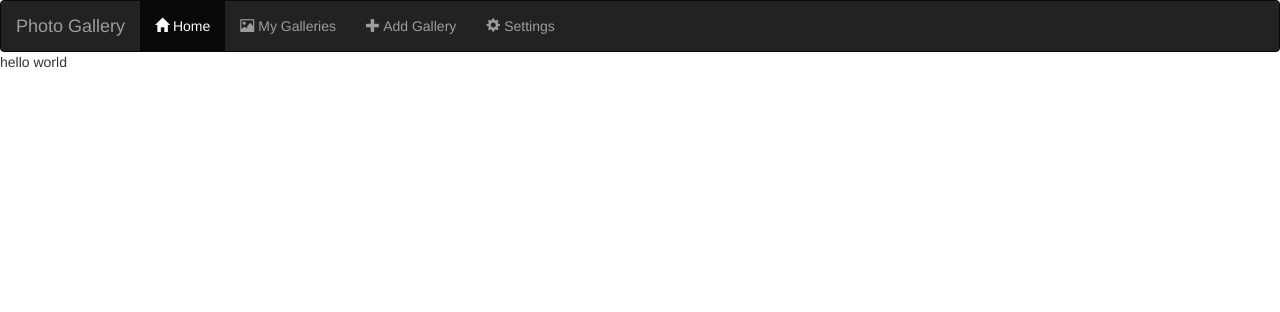
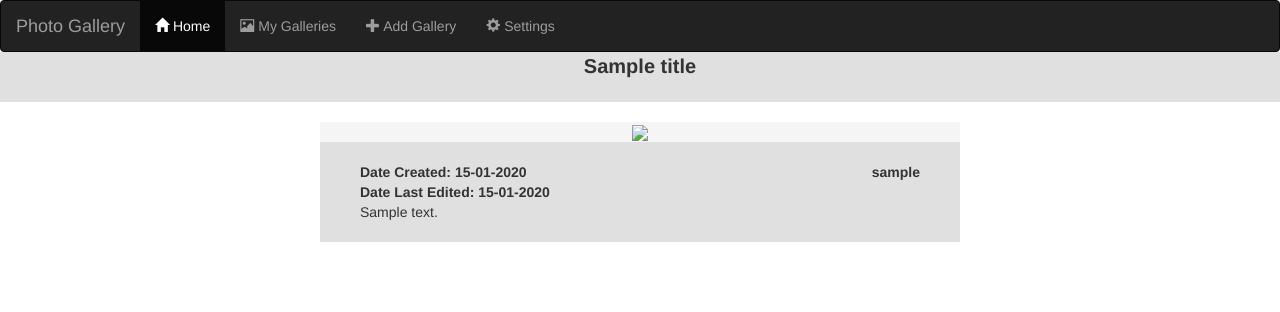
Before and after one commit to meghardie/GalleryWebsite, a Flask app: template app/templates/indvGallery.html in a window 1280 px wide. Shown: the top 312 px of the page. Run offline with Flask 3, Linux system fonts and the light colour scheme; the template is opened without the code that fills it: most values are stand-ins (such as "Sample title", 1, 10 or a date in 2020); some libraries are stand-ins or nearby versions.

Commit message:
started individual gallery page

```diff
--- a/app/app.py
+++ b/app/app.py
@@ -187,11 +187,21 @@ def viewGallery(galleryID):
     #gets info for spefic gallery
     gallery = getGalleries()[galleryID]
     photos = Photo.query.filter_by(galleryId=gallery['id']).all()
-    photoURLs = []
+    URLs = {}
+    count = 0
     #adds all photo urls to a list
     for photo in photos:
-        photoURLs.append(photo.photoURL)
-    return render_template('indvGallery.html', title = gallery['title'], description = gallery['description'], numPhotos = gallery['numPhotos'], dateCreated = gallery['dateCreated'], dateLastEdited = gallery['dateLastEdited'], photoURLS = photoURLs)
+        URLs[count] = photo.photoURL
+        count += 1
+    print(URLs)
+    return render_template('indvGallery.html',
+                           URLs = URLs,
+                           title = gallery['title'],
+                           description = gallery['description'],
+                           numPhotos = gallery['numPhotos'],
+                           dateCreated = gallery['dateCreated'],
+                           dateLastEdited = gallery['dateLastEdited'],
+                           username = users[gallery['userId']]["username"])
 
 @app.route('/login', methods=['GET', 'POST'])
 def login():
--- a/app/static/style.css
+++ b/app/static/style.css
@@ -81,3 +81,36 @@
 #invalidEmailMsg a{
     color: black;
 }
+
+/* for individual gallery page*/
+#indvGallery{
+    width: 50%;
+    margin: auto;
+    background-color: var(--lightBackground);
+    margin-top: 20px;
+    margin-bottom: 50px;
+}
+
+#images{
+    text-align: center;
+}
+
+#galleryDetails{
+    background-color: var(--darkBackground);
+    font-weight: bold;
+    padding:20px 40px;
+}
+
+#galleryDates{
+    float: left;
+}
+
+#galleryUser{
+    float: right;
+}
+
+#galleryDescription{
+    margin-top: 40px;
+    background-color: var(--darkBackground);
+    font-weight: normal;
+}
--- a/app/templates/indvGallery.html
+++ b/app/templates/indvGallery.html
@@ -1,7 +1,24 @@
 {% extends "base.html" %}
 
-{% block title %}{title}{% endblock %}
+{% block title %}{{title}}{% endblock %}
 
 {% block content %}
-    hello world
+    <div class = "pageTitle">
+        {{title}}
+    </div>
+    <div id = "indvGallery">
+        <div id = "images">
+            <img src = "{{URLs[0]}}" style = "height: 500px">
+        </div>
+        <div id = "galleryDetails">
+            <div id = "galleryDates">
+                Date Created: {{dateCreated.strftime('%d-%m-%Y')}}<br>
+                Date Last Edited: {{dateLastEdited.strftime('%d-%m-%Y')}}
+            </div>
+            <div id = "galleryUser">{{username}}</div>
+            <div id = "galleryDescription">
+                {{description}}
+            </div>
+        </div>
+    </div>
 {% endblock %}
```
Also changed, not shown: app/instance/data.sqlite3.
